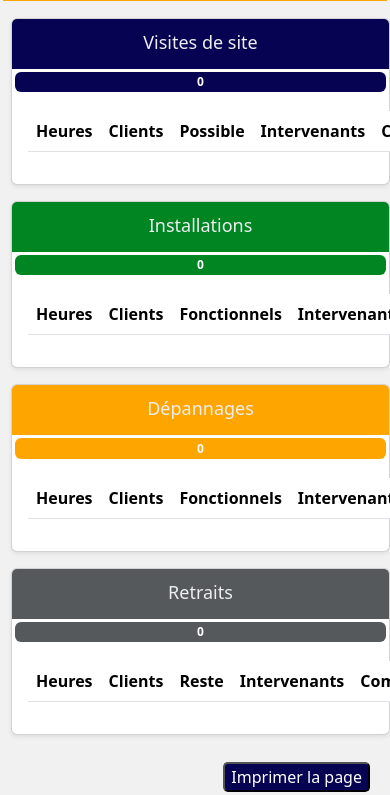
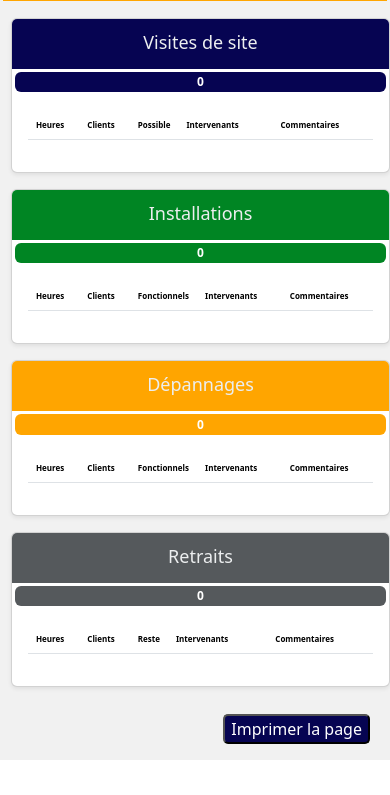
Before and after one commit to stvsank/Gestion-des-activites, a Django app: page /historique/ in a window 390 px wide; the page is wider, and only the part inside the window is pictured. Shown: the part 84-879 px from the top of that part. After the commit the page ends 844 px from the top of that part, so only its background shows below. Run offline with Django 4.2, Linux system fonts and the light colour scheme; data comes from the database, SQL or seed files in the repository; data that the repository does not hold is empty; some libraries are stand-ins or nearby versions.

Commit message:
gestion responsivité

```diff
--- a/home/templates/home/base.html
+++ b/home/templates/home/base.html
@@ -6,7 +6,7 @@
 	<head>
 		<meta charset="UTF-8">
 		<meta name="viewport" content="width=device-width, initial-scale=1.0">
-		<link rel="stylesheet" href="{% static 'css/styl.css' %}">
+		<link rel="stylesheet" href="{% static 'css/style.css' %}">
 		<link rel="stylesheet" href="https://cdnjs.cloudflare.com/ajax/libs/font-awesome/6.1.1/css/all.min.css">
 		<title>GestionFAI</title>
 	</head>
--- a/home/templates/home/historique.html
+++ b/home/templates/home/historique.html
@@ -4,7 +4,7 @@
         <br>
         <!-- py-5 : marge -->
         <div class="voir">
-        <img src={% static 'image/logo.PNG' %} id="logo">
+          <img src={% static 'image/logo.PNG' %} id="logo">
           <br><br>
           <div>
             <div class="row g-3" style="margin-left: 3px ;">
--- a/static/css/styl.css
+++ b/static/css/style.css
@@ -56,6 +56,8 @@
   font-weight: 800;
   color: grey;
 }
+
+
 /* Fin Couleur */
 
 /*fin entête*/
@@ -95,7 +97,11 @@
 
 /* RESPONSIVE CSS
 -------------------------------------------------- */
-
+@media screen and (max-width: 533px){
+    .table-hover{
+      font-size: 50%;
+    }
+}
 /*@media (min-width: 768px) {
   .bd-placeholder-img-lg {
     font-size: 3.5rem;
```
Also changed, not shown: home/static/css/style.css (renamed from home/static/css/styl.css, +7 -1 lines).
